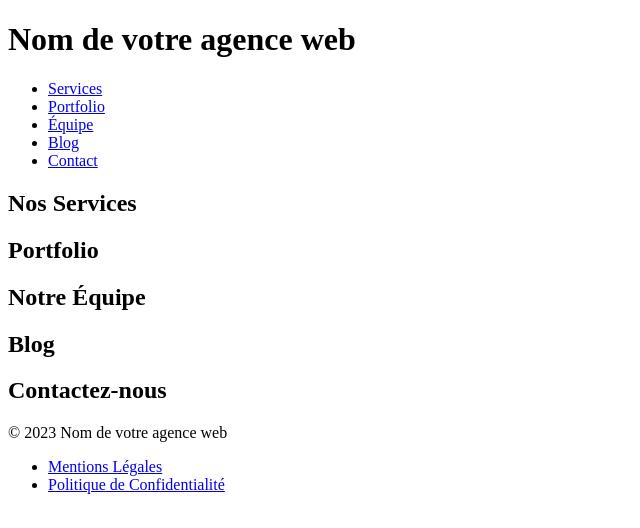
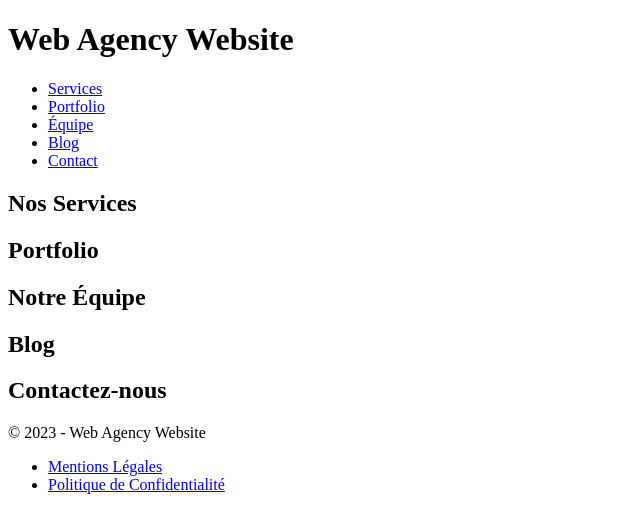
Before and after one commit to kin-jacques/web-agency-website, a plain HTML site: page index.html in a window 1280 px wide. Shown: the whole page, without its empty margins (0-640 px from the left). Drawn offline with Linux system fonts and the light colour scheme.

Commit message:
Update index.html
Adding the name of the project: Web Agency Website

```diff
--- a/index.html
+++ b/index.html
@@ -4,13 +4,13 @@
     <meta charset="UTF-8">
     <meta name="viewport" content="width=device-width, initial-scale=1.0">
     <meta name="description" content="Description de votre agence web">
-    <title>Nom de votre agence web</title>
+    <title>Web Agency Website</title>
 </head>
 <body>
 
     <!-- Section Header (En-tête) -->
     <header>
-        <h1>Nom de votre agence web</h1>
+        <h1>Web Agency Website</h1>
         <nav>
             <ul>
                 <li><a href="#services">Services</a></li>
@@ -54,7 +54,7 @@
 
     <!-- Section Footer (Pied de page) -->
     <footer>
-        <p>&copy; 2023 Nom de votre agence web</p>
+        <p>&copy; 2023 - Web Agency Website</p>
         <ul>
             <li><a href="#mentions-legales">Mentions Légales</a></li>
             <li><a href="#politique-confidentialite">Politique de Confidentialité</a></li>
```
